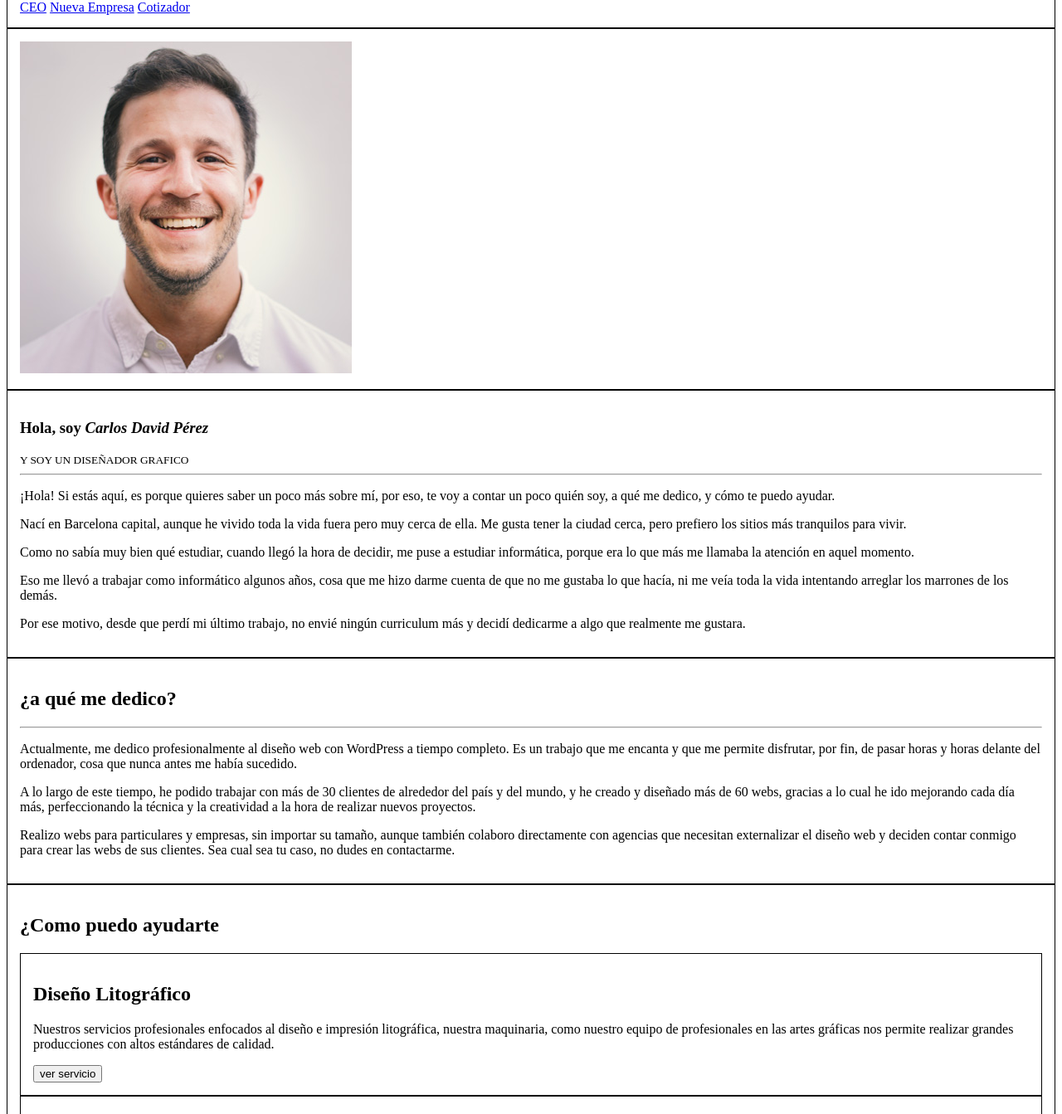
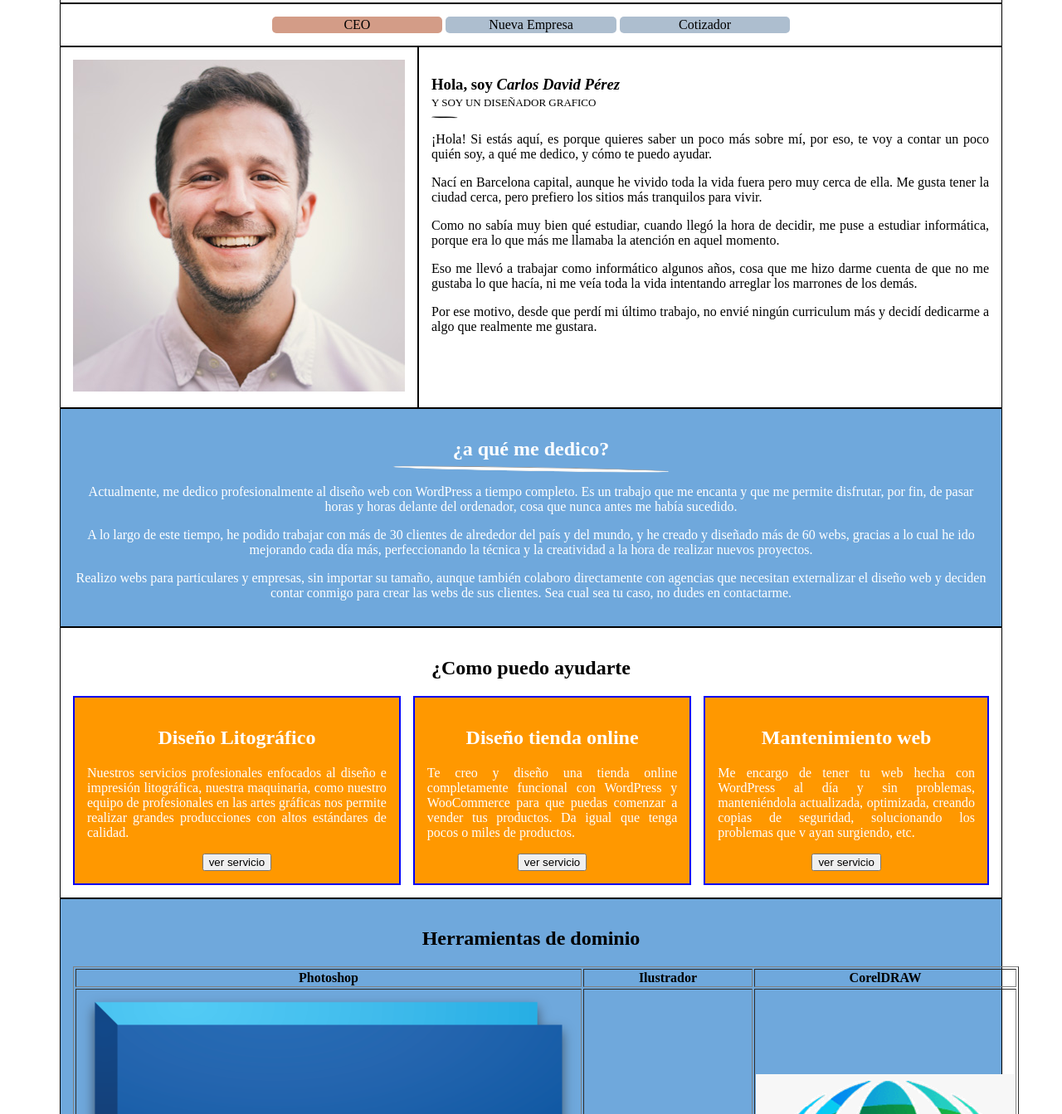
Before and after one commit to danielfcr797/Digital3D, a plain HTML site: page index.html in a window 1280 px wide. Shown: the part 166-1509 px from the top of the page at 83% size. Drawn offline with Linux system fonts and the light colour scheme.

Commit message:
clase 16 de abril, cambios en html y css

```diff
--- a/css/hoja-de-estilos.css
+++ b/css/hoja-de-estilos.css
@@ -1,5 +1,115 @@
+body{
+	padding-top: 20px;
+	padding-left: 5%;
+	padding-right: 5%;
+	padding-bottom: 5px;
+	font-family: 'Cambria, Cochin, Georgia, Times, 'Times New Roman', serif;'
+}
 .borde{
 	border: 1px solid black;
 	padding: 15px;
+}
+
+#cabecera{
+	text-align: center;
+}
+
+#menu{
+	text-align: center;
+}
+
+#menu a{
+    display: inline-block;
+    background-color: #adbecf;
+    color: black;
+    padding: 1px 20px 1px 20px;
+    text-decoration: none;
+    line-height: normal;
+    width: 15%;
+    border-radius: 5px;
+}
+
+#menu a:hover{
+	color: white;
+	background-color: gray;
+}
+#menu a:active{
+	color: black;
+}
+
+#menu .menu_activo{
+	background-color: #d39c87;
+}
+
+#sec_quien_soy {
+	display: flex;
+}
+#sec_quien_soy #titulo_soy_dg{
+	margin-bottom: 1px;
+}
+
+#sec_quien_soy #small_soy_dg{
+	font-size: small;
+}
+
+#sec_quien_soy #art_soy p{
+	text-align: justify;
+}
+
+#sec_quien_soy #art_soy hr{
+	border-radius: 50%;
+	background-color: black;
+	height: 1px;
+	width: 30px;
+	margin-left: 0;
+	transform: rotate(1deg);
+}
+#sec_a_que_me_dedico {
+	color: white;
+	background-color: #6fa8dc;
+	text-align: center;
 
 }
+
+#sec_a_que_me_dedico hr{
+	background-color: white;
+	width: 30%;
+	height: 3px;
+	border-radius: 50%;
+	transform: rotate(1deg);
+}
+#sec_a_que_me_dedico h1{
+	margin-bottom: 0;
+}
+#sec_como_puedo_ayudarte{
+	text-align: center;
+}
+#sec_como_puedo_ayudarte #sec_servicios{
+	display: flex;
+}
+
+#sec_como_puedo_ayudarte #sec_servicios .art_tz{
+	margin-left: 15px;
+
+}
+
+#sec_como_puedo_ayudarte #sec_servicios article{
+	background-color: #FF9800;
+	color:white;
+	border:2px solid blue;
+}
+
+#sec_como_puedo_ayudarte #sec_servicios article p{
+	text-align: justify;
+}
+
+#sec_herramientas{
+	text-align: center;
+	background-color: #6fa8dc;
+}
+#sec_herramientas{
+	color: black;
+}
+#pie_de_pagina{
+	text-align: center;
+}
--- a/index.html
+++ b/index.html
@@ -1,3 +1,4 @@
+
 <!DOCTYPE html>
 <html>
 	<head>
@@ -8,22 +9,22 @@
 	</head>
 	<body>
 		<main>
-			<header class="borde">
+			<header class="borde" id="cabecera">
 				<img src="images/logo.png" alt="">
 			</header>
-			<nav class="borde">
-				<a href="#">CEO</a>
+			<nav class="borde" id="menu">
+				<a href="#" class="menu_activo">CEO</a>
 				<a href="#">Nueva Empresa</a>
 				<a href="#">Cotizador</a>
 
 			</nav>
-			<section >
+			<section id="sec_quien_soy">
 				<article class="borde">
 					<img src="images/unnamed.jpg" alt="">
 				</article>
-				<article class="borde">
-					<h1>Hola, soy <i>Carlos David Pérez</i></h1>
-					<small>Y SOY UN DISEÑADOR GRAFICO</small>
+				<article class="borde" id="art_soy">
+					<h1 id="titulo_soy_dg">Hola, soy <i>Carlos David Pérez</i></h1>
+					<small id="small_soy_dg">Y SOY UN DISEÑADOR GRAFICO</small>
 					<hr>
 					<p>¡Hola! Si estás aquí, es porque quieres saber un poco más sobre mí, por eso, te voy a contar un poco quién soy, a qué me dedico, y cómo te puedo ayudar.</p>
 					<p>Nací en Barcelona capital, aunque he vivido toda la vida fuera pero muy cerca de ella. Me gusta tener la ciudad cerca, pero prefiero los sitios más tranquilos para vivir.</p>
@@ -33,7 +34,7 @@
 
 				</article>
 			</section>
-			<section class="borde">
+			<section class="borde" id="sec_a_que_me_dedico">
 				<h1>¿a qué me dedico?</h1>
 				<hr>
 				<p>Actualmente, me dedico profesionalmente al diseño web con WordPress a tiempo completo. Es un trabajo que me encanta y que me permite disfrutar, por fin, de pasar horas y horas delante del ordenador, cosa que nunca antes me había sucedido.</p>
@@ -42,31 +43,52 @@
 
 
 			</section>
-			<section class="borde">
+			<section class="borde" id="sec_como_puedo_ayudarte">
 				<h1>¿Como puedo ayudarte</h1>
+				<section id="sec_servicios">
 					<article class="borde">
 						<h2>Diseño Litográfico</h2>
 						<p>Nuestros servicios profesionales enfocados al diseño e impresión litográfica, nuestra maquinaria, como nuestro equipo de profesionales en las artes gráficas nos permite realizar grandes producciones con altos estándares de calidad.</p>
 						<button>ver servicio</button>
 					</article>
-				<article class="borde">
+					<article class="borde art_tz">
 						<h2>Diseño tienda online</h2>
 						<p>Te creo y diseño una tienda online completamente funcional con WordPress y WooCommerce para que puedas comenzar a vender tus productos. Da igual que tenga pocos o miles de productos.</p>
 						<button>ver servicio</button>
 
 					</article>
-				<article class="borde">
+					<article class="borde art_tz">
 						<h2>Mantenimiento web</h2>
-					<p>Me encargo de tener tu web hecha con WordPress al día y sin problemas, manteniéndola actualizada, optimizada, creando copias de seguridad, solucionando los problemas que vayan surgiendo, etc.</p>
+						<p>Me encargo de tener tu web hecha con WordPress al día y sin problemas, manteniéndola actualizada, optimizada, creando copias de seguridad, solucionando los problemas que v
+						ayan surgiendo, etc.</p>
 						<button>ver servicio</button>
 
 					</article>
 				</section>
-			<section class="borde">
+			</section>
+			<section class="borde" id="sec_herramientas">
+				<h1>Herramientas de dominio</h1>
+				<table border="1">
+					<thead>
+						<tr>
+							<th>Photoshop</th>
+							<th>Ilustrador</th>
+							<th>CorelDRAW</th>
+						</tr>
+					</thead>
+					<tbody>
+						<tr>
+							<td><img src="images/Adobe_Photoshop_CS5_icon.png"></td>
+							<td><img src="images/200px-Illustrator_CC_icon.png"></td>
+							<td><img src="images/corel.png"></td>
+
+						</tr>
+					</tbody>
+				</table>
 
 			</section>
-			<footer class="borde">
-
+			<footer class="borde" id="pie_de_pagina">
+				<p>Copyrigth © 2020 | Medellín - <a href="https://www.antioquia.gov.co/" target="_blank">Antioquia.</a> Colombia | Nuestra empresa | Contacto</p>
 			</footer>
 		</main>
 	</body>
```
Lines whose indentation alone changed are shown as unchanged.
